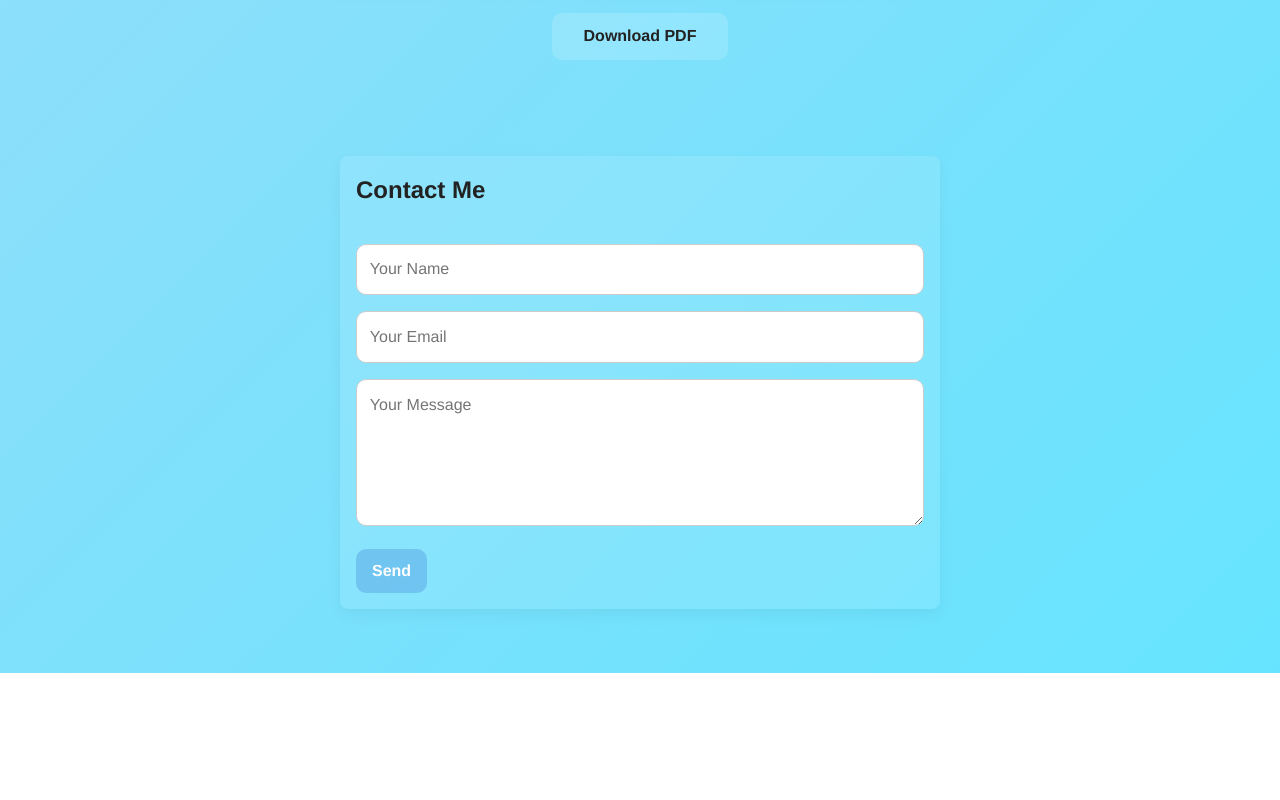
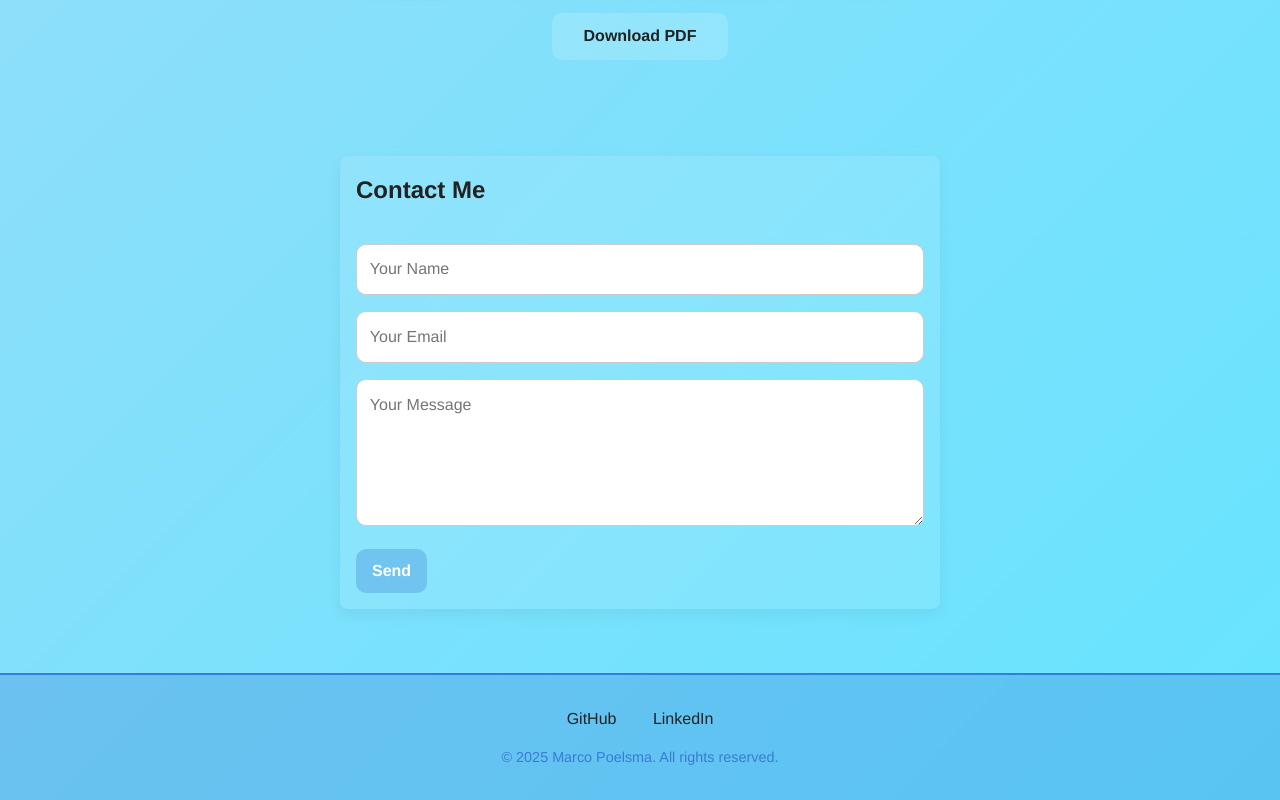
Before and after one commit to Marco-Poelsma/portafolio, a plain HTML site: page index.html in a window 1280 px wide. Shown: the part 2810-3610 px from the top of the page. Before the commit the page ends 3483 px from the top, so only its background shows below. Drawn offline with Linux system fonts and the light colour scheme.

Commit message:
Afegir footer

```diff
--- a/css/main.css
+++ b/css/main.css
@@ -235,3 +235,33 @@ nav div:hover {
     font-weight: 500;
     display: none;
 }
+
+.site-footer {
+    background-color: rgba(58, 123, 213, 0.3);
+    color: #222;
+    text-align: center;
+    padding: 2em 1em;
+    margin-top: 4em;
+    border-top: 2px solid rgb(58, 123, 213);
+}
+
+.footer-links {
+    margin-bottom: 1em;
+}
+
+.footer-links a {
+    color: #222;
+    margin: 0 1em;
+    text-decoration: none;
+    font-weight: 500;
+    transition: color 0.2s;
+}
+
+.footer-links a:hover {
+    color: #222;
+}
+
+.footer-copy {
+    font-size: 0.9em;
+    color: rgb(58, 123, 213);
+}
--- a/index.html
+++ b/index.html
@@ -241,5 +241,14 @@
     <div id="scrollTopBtn">
         <img  width="20px" src="/resources/img/png/up-arrow.png" />
     </div>
+    <footer class="site-footer">
+    <div class="footer-links">
+        <a href="https://github.com/yourusername" target="_blank">GitHub</a>
+        <a href="https://linkedin.com/in/yourusername" target="_blank">LinkedIn</a>
+    </div>
+    <div class="footer-copy">
+        &copy; 2025 Marco Poelsma. All rights reserved.
+    </div>
+</footer>
 </body>
 </html>
```
